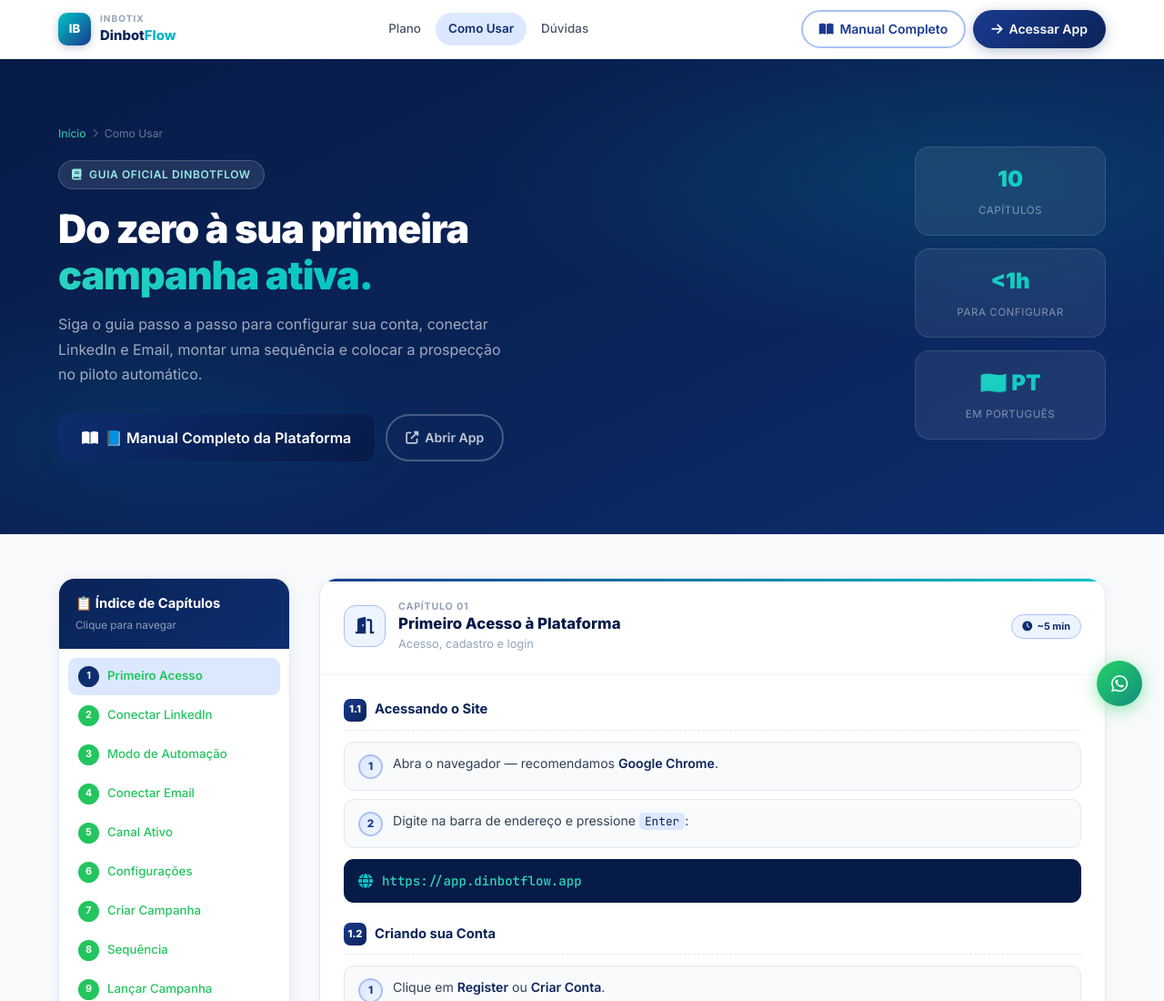
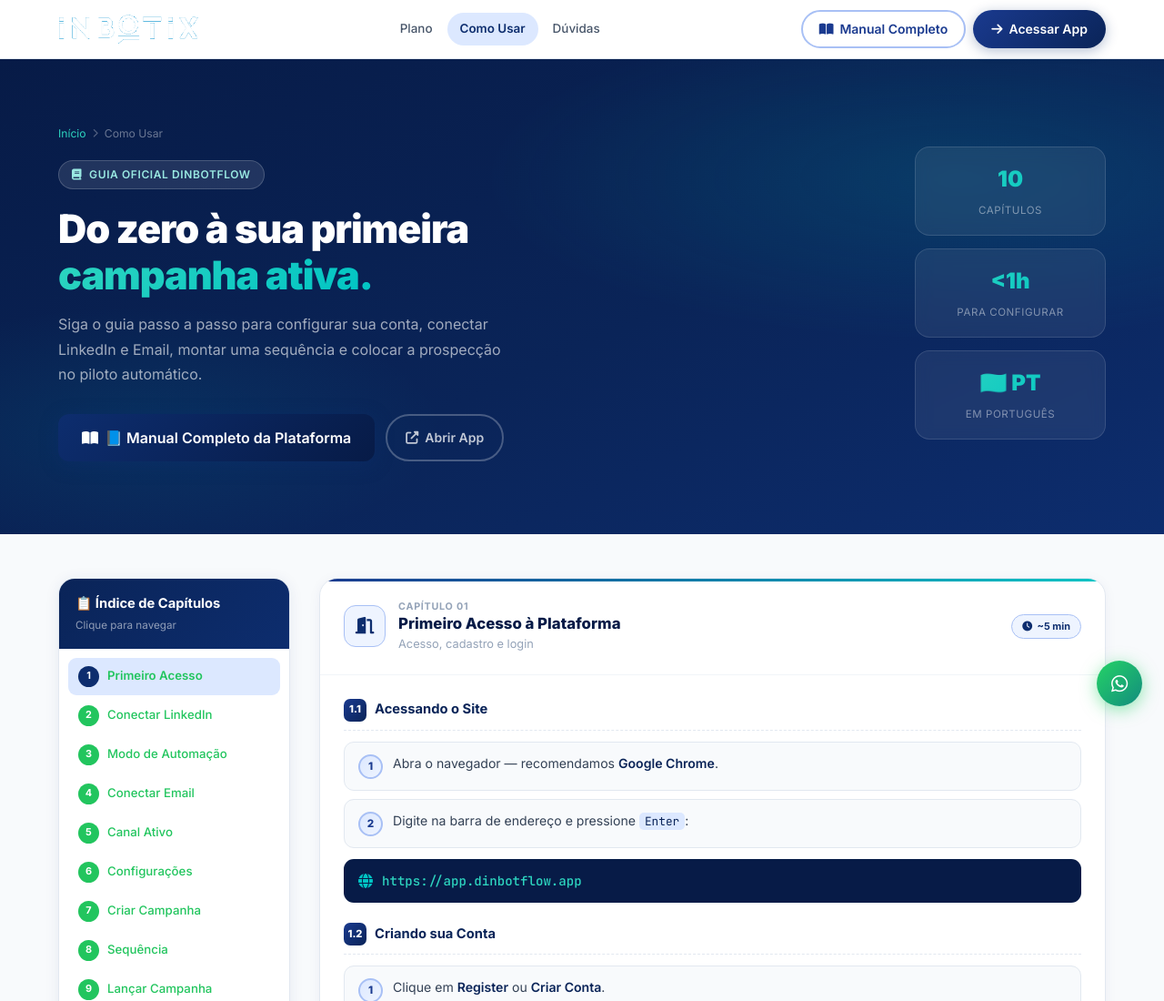
Before and after one commit to gmloureiro/dinbotflow_pricing, a plain HTML site: page tutorial.html in a window 1280 px wide. Shown: the top 1100 px of the page at 91% size. Drawn offline with Linux system fonts and the light colour scheme.

Commit message:
Add favicon and Open Graph meta tags
Added favicon and Open Graph meta tags for better branding and sharing.

```diff
--- a/tutorial.html
+++ b/tutorial.html
@@ -8,6 +8,12 @@
   <link rel="preconnect" href="https://fonts.googleapis.com" />
   <link rel="preconnect" href="https://fonts.gstatic.com" crossorigin />
   <link href="https://fonts.googleapis.com/css2?family=Inter:wght@300;400;500;600;700;800;900&family=JetBrains+Mono:wght@400;500&display=swap" rel="stylesheet" />
+  <link rel="icon" type="image/x-icon" href="https://raw.githubusercontent.com/gmloureiro/dinbotflow_pricing/main/favicon.ico" />
+  <link rel="icon" type="image/png" href="https://raw.githubusercontent.com/gmloureiro/dinbotflow_pricing/main/favicon.png" />
+  <link rel="apple-touch-icon" href="https://raw.githubusercontent.com/gmloureiro/dinbotflow_pricing/main/apple-touch-icon.png" />
+  <meta property="og:image" content="https://raw.githubusercontent.com/gmloureiro/dinbotflow_pricing/main/logo-inbotix.png" />
+  <meta property="og:title" content="Como Usar — DinbotFlow | Guia Completo INBOTIX" />
+  <meta property="og:description" content="Guia completo de como utilizar o DinbotFlow. Do primeiro acesso até sua primeira campanha ativa." />
   <link rel="stylesheet" href="https://cdnjs.cloudflare.com/ajax/libs/font-awesome/6.5.0/css/all.min.css" />
 
   <style>
@@ -75,6 +81,10 @@
     }
 
     .logo { display: flex; align-items: center; gap: 10px; }
+
+
+    .logo img { height: 34px; width: auto; display: block; }
+    .logo .logo-text { display: none !important; }
 
     .logo-icon {
       width: 36px; height: 36px;
@@ -437,8 +447,11 @@
 <nav class="navbar">
   <div class="navbar-inner">
     <a href="index.html" class="logo">
-      <div class="logo-icon">IB</div>
-      <div class="logo-text">
+      <img src="https://raw.githubusercontent.com/gmloureiro/dinbotflow_pricing/main/logo-inbotix.png"
+           alt="INBOTIX — DinbotFlow"
+           style="height:34px;width:auto;display:block;"
+           onerror="this.style.display='none';this.nextElementSibling.style.display='flex';" />
+      <div class="logo-text" style="display:none;">
         <div class="brand">INBOTIX</div>
         <div class="product">Dinbot<span>Flow</span></div>
       </div>
```
